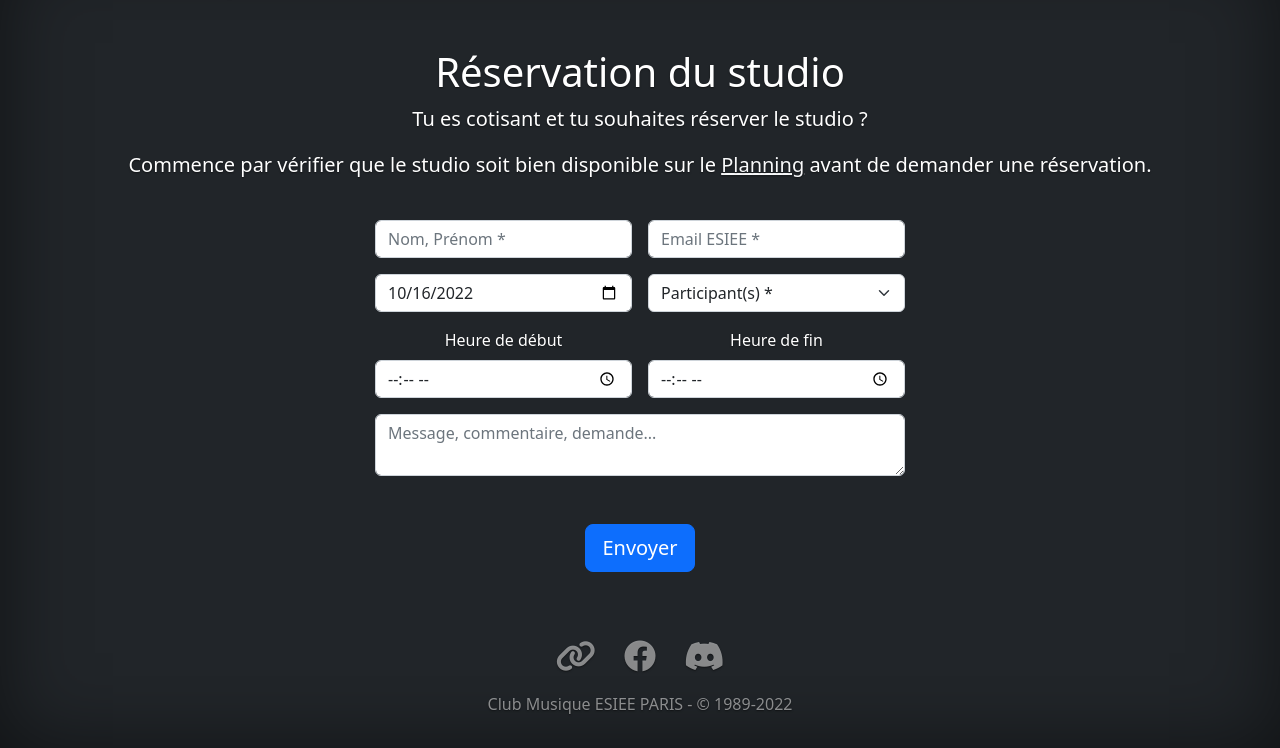
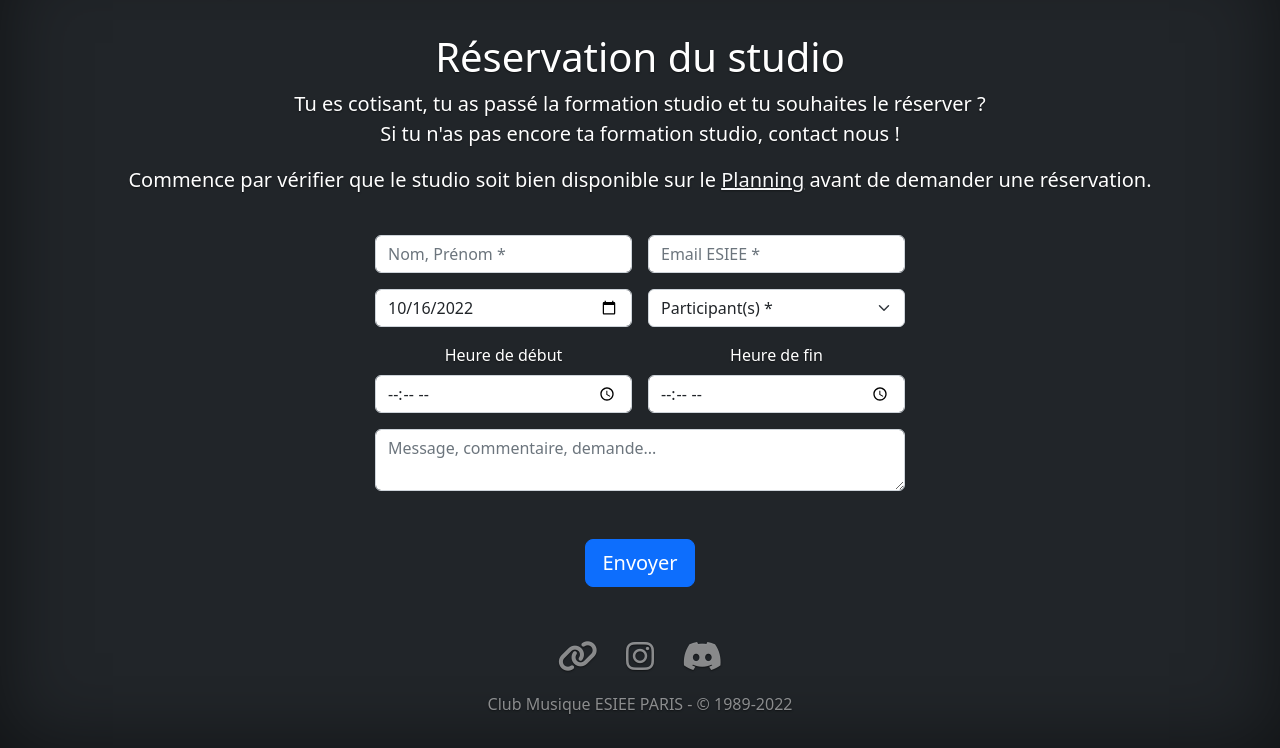
Before and after one commit to feloeht/club-musique-esiee, a Flask app: page /reservation in a window 1280 px wide. Shown: the part 52-800 px from the top of the page. Run offline with Flask 2, Linux system fonts and the light colour scheme; some libraries are stand-ins or nearby versions.

Commit message:
corrected instagram logo

```diff
--- a/app/templates/footer.html
+++ b/app/templates/footer.html
@@ -1,7 +1,7 @@
 			<footer class="mt-auto text-white-50 pt-4">
 				<div class="pb-4">
 					<a href="https://linktr.ee/clubmusiqueesiee" class="text-decoration-none text-white-50 fa-2xl fa fa-link"></a>
-					<a href="https://www.instagram.com/clubmusiqueesiee/" class="px-4 text-decoration-none text-white-50 fa-2xl fa-brands fa-facebook"></a>
+					<a href="https://www.instagram.com/clubmusiqueesiee/" class="px-4 text-decoration-none text-white-50 fa-2xl fa-brands fa-instagram"></a>
 					<a href="http://discord.gg/FVyKYF3535" class="text-decoration-none text-white-50 fa-2xl fa-brands fa-discord"></a>
 				</div>
 				<p>Club Musique ESIEE PARIS - &copy; 1989-<script>document.write(new Date().getFullYear())</script></p>
--- a/app/templates/reservation.html
+++ b/app/templates/reservation.html
@@ -15,7 +15,8 @@
 			</header>
 			<main class="pt-4">
 				<h1>Réservation du studio</h1>
-				<p class="lead">Tu es cotisant et tu souhaites réserver le studio ?</p>
+				<p class="lead m-0">Tu es cotisant, tu as passé la formation studio et tu souhaites le réserver ?</p>
+				<p class="lead">Si tu n'as pas encore ta formation studio, contact nous !</p>
 				<p class="lead">Commence par vérifier que le studio soit bien disponible sur le <a class="link-light" href="/planning">Planning</a> avant de demander une réservation.</p>
 			</main>
 			<div class="container w-50 pb-4 pt-4">
```
